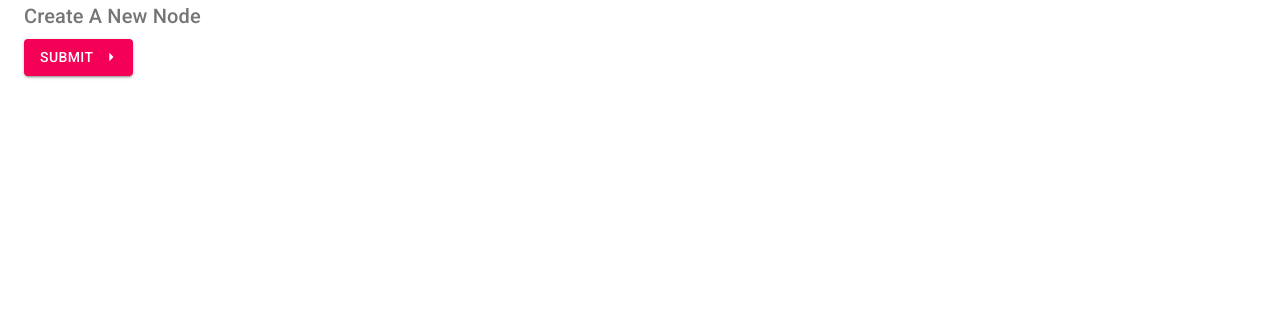
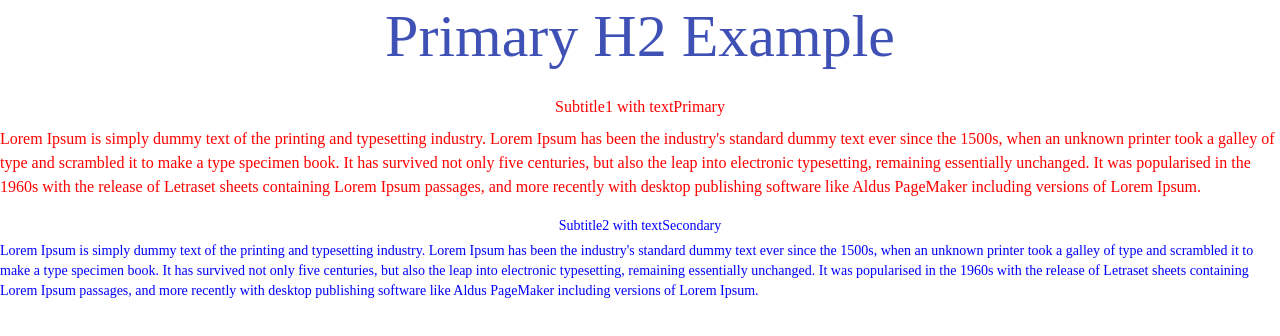
Before and after one commit to akifsonmez/react-material-ui-exercises, a React (Create React App) app: page / in a window 1280 px wide. Shown: the top 336 px of the page. Built offline with nearby package versions, Linux system fonts and the light colour scheme; a web font is replaced by a local one.

Commit message:
pages folder deleted

```diff
--- a/src/App.js
+++ b/src/App.js
@@ -2,7 +2,6 @@ import { BrowserRouter as Router, Switch, Route } from 'react-router-dom'
 import TypographyExamples from './examples/TypographyExamples';
 import ButtonExamples from './examples/ButtonExamples';
 import IconExamples from './examples/IconExamples';
-import Create from './pages/Create';
 
 function App() {
   return (
@@ -18,7 +17,7 @@ function App() {
           <IconExamples />
         </Route>
         <Route exact path="/">
-          <Create />
+          <TypographyExamples />
         </Route>
       </Switch>
     </Router>
--- a/src/pages/Create.js
+++ /dev/null
@@ -1,24 +0,0 @@
-import { Container, Typography, Button } from '@material-ui/core';
-import React from 'react'
-import ArrowRightIcon from '@material-ui/icons/ArrowRight';
-
-const Create = () => {
-    return (
-        <Container>
-            <Typography
-                variant='h6'
-                color='textSecondary'
-                gutterBottom>
-            Create A New Node
-            </Typography>
-            <Button
-                color='secondary'
-                variant='contained'
-                endIcon={<ArrowRightIcon/>}>
-                Submit
-            </Button>
-        </Container>
-    );
-}
-
-export default Create;
```
